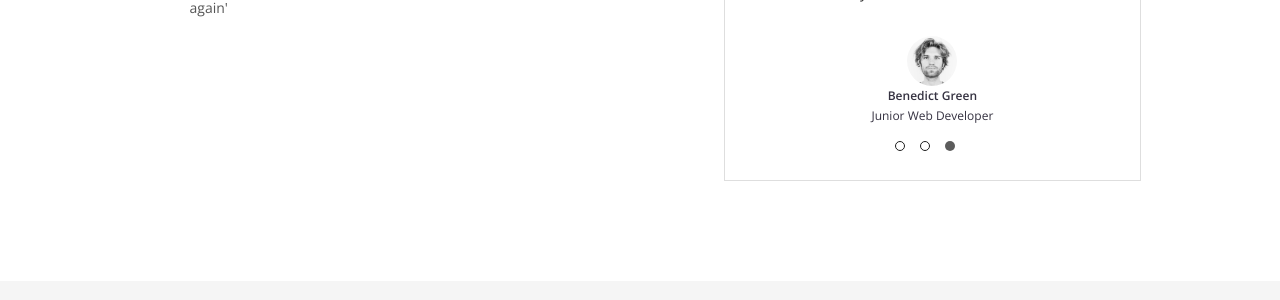
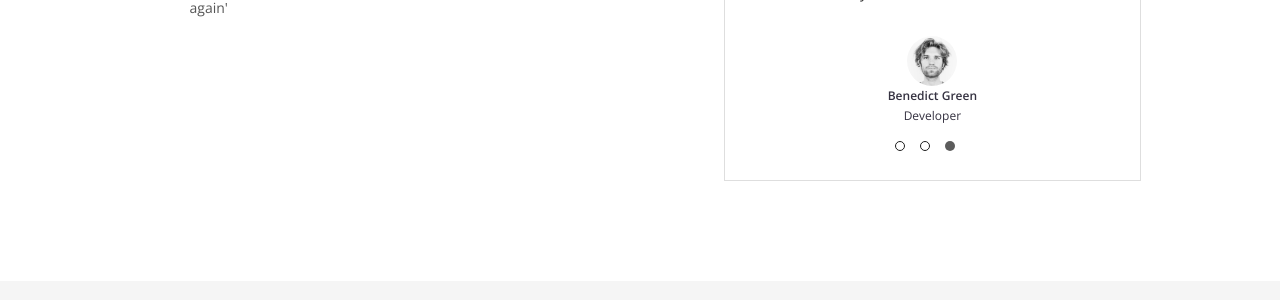
Before and after one commit to Nattie87/Nattie87.github.io, a Jekyll site: the page built from index.html, in a window 1280 px wide and 900 px high, scrolled down 3334 px. Shown: the part 502-802 px from the top of the window. Built offline with Jekyll 4.4.1, drawn with Linux system fonts in a browser that asks for light colours; nearby versions of some CDN libraries; some web fonts are replaced.

Commit message:
references

```diff
--- a/index.html
+++ b/index.html
@@ -209,10 +209,10 @@
             </div>
             <div>
               <img src="img/cotation.png" alt="IMG">
-              <p>"Natalie is an excellent personality to have around; she excels at communication and always makes time for everyone. I wouldn't hesitate to hire Natalie for any role - having studied with her I can confirm that she is organised, bright, and deadline driven, with a great sense of humour as well."</p>
+              <p>"Natalie's enthusiastic nature is a wonder to be around. She is a great team player and demonstrated during our time together a capability to learn at great speed. I greatly enjoyed studying and working with Natalie and know she will be an asset to any company she works for."</p>
               <div class="user">
-                <img class="rach" src="img/rach.jpg" alt="Pepole">
-                <p><span>Rachel Grosvenor</span> Doctoral Researcher</p>
+                <img class="caz" src="img/caz.jpg" alt="Pepole">
+                <p><span>Caz Brunnen</span> Developer</p>
               </div>
             </div>
             <div>
@@ -220,7 +220,7 @@
               <p>"Words are too blunt an instrument to describe Natalie Huitson but I will do my best. I know Natalie through our time studying Web Development at General Assembly and through collaborating on projects together. I can honestly say I have rarely, if ever, met someone so disarmingly enthusiastic, optimistic and approachable as Nat. If you are lucky enough to have the opportunity you should definitely work with Natalie Huitson."</p>
               <div class="user">
                 <img class="ben" src="img/ben.jpg" alt="Pepole">
-                <p><span>Benedict Green</span> Junior Web Developer</p>
+                <p><span>Benedict Green</span> Developer</p>
               </div>
             </div>
           </div>
```
